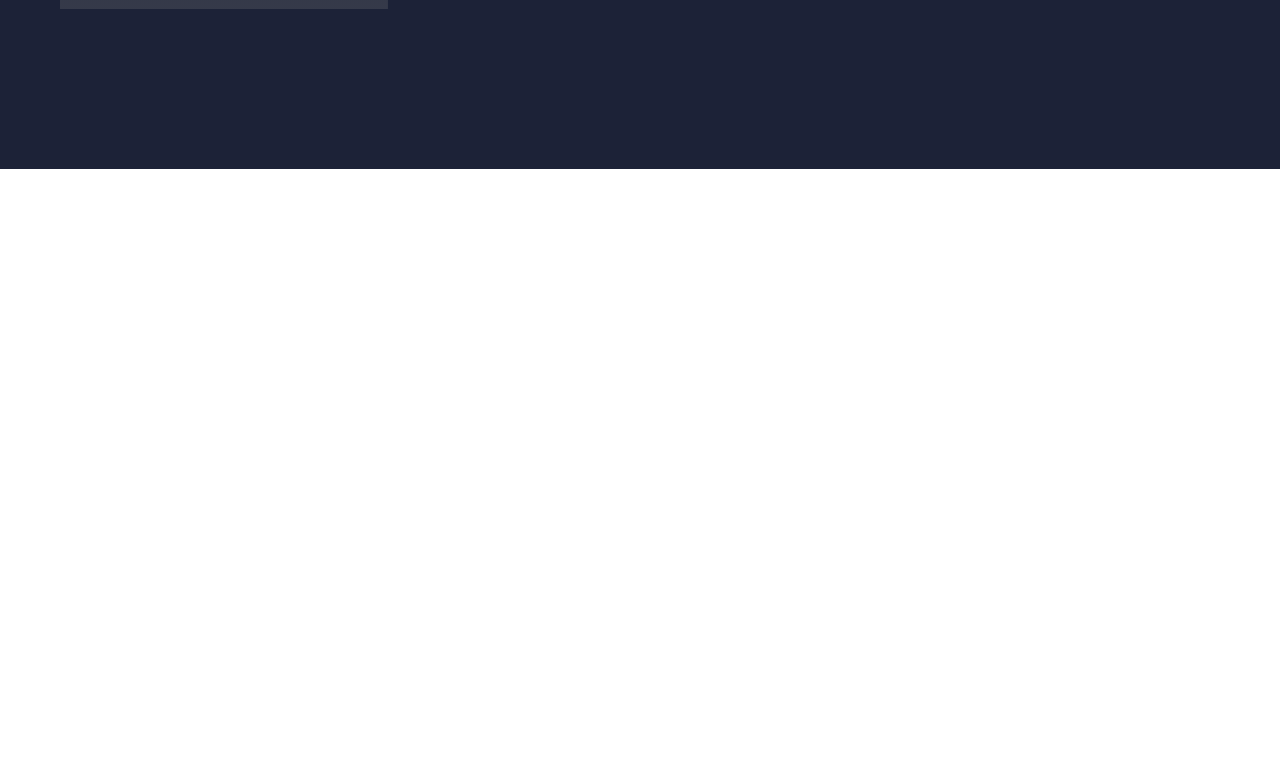
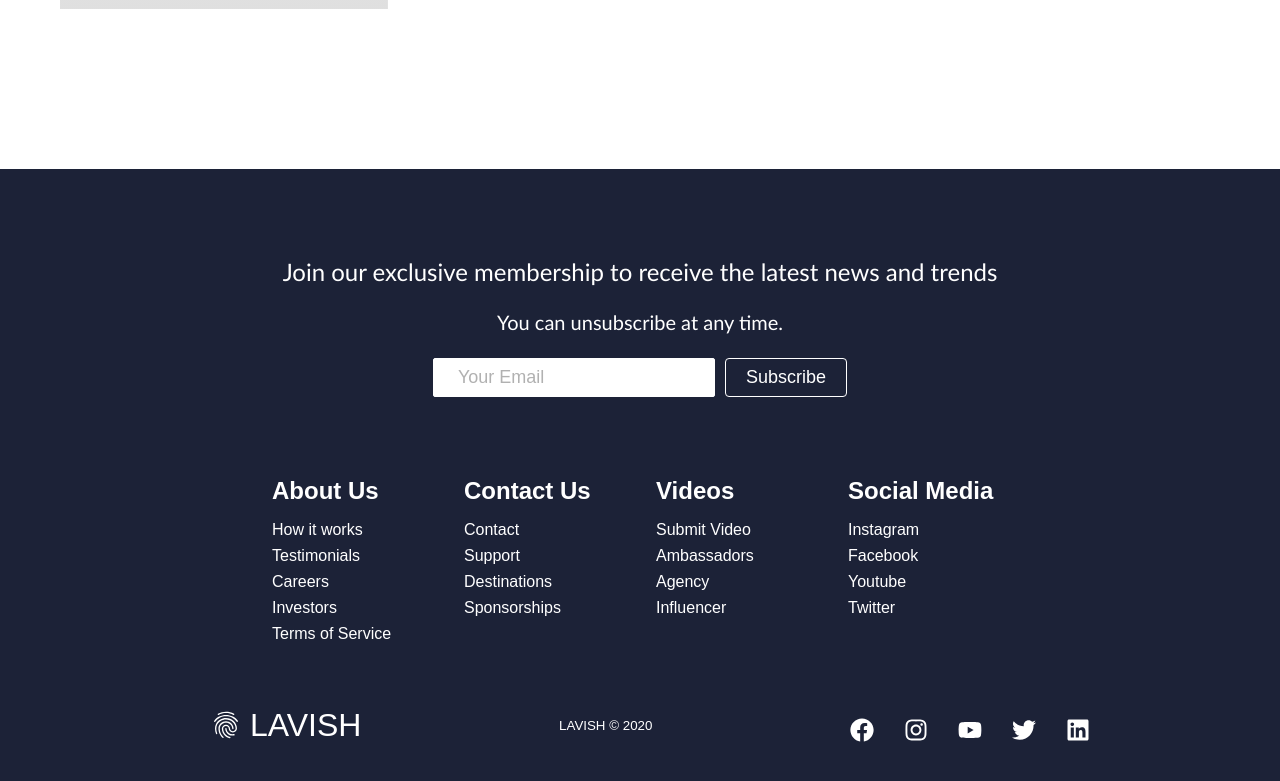
Before and after one commit to duypham9895/react-hooks-lavish, a React (Create React App) app: page / in a window 1280 px wide. Shown: the part 3158-3939 px from the top of the page. Before the commit the page ends 3327 px from the top, so only its background shows below. Built offline with nearby package versions, Linux system fonts and the light colour scheme.

Commit message:
Adding the Footer Component

```diff
--- a/src/App.js
+++ b/src/App.js
@@ -4,6 +4,7 @@
 import "./App.css";
 
 import Navbar from "./components/Navbar";
+import Footer from "./components/pages/Footer/Footer";
 import Home from "./components/pages/HomePage/Home";
 
 function App() {
@@ -13,6 +14,7 @@
             <Switch>
                 <Route path="/" exact component={Home} />
             </Switch>
+            <Footer />
         </Router>
     );
 }
--- /dev/null
+++ b/src/components/pages/Footer/Footer.css
@@ -0,0 +1,159 @@
+.footer-container {
+    background-color: #1c2237;
+    padding: 4rem 0 2rem 0;
+    display: flex;
+    flex-direction: column;
+    justify-content: center;
+    align-items: center;
+}
+
+.footer-subscription {
+    display: flex;
+    flex-direction: column;
+    justify-content: center;
+    align-items: center;
+    text-align: center;
+    margin-bottom: 24px;
+    padding: 24px;
+    color: #fff;
+}
+
+.footer-subscription > p {
+    font-family: "Trebuchet MS", "Lucida Sans Unicode", "Lucida Grande",
+        "Lucida Sans", Arial, sans-serif;
+}
+
+.footer-subscription-heading {
+    margin-bottom: 24px;
+    font-size: 24px;
+}
+
+.footer-subscription-text {
+    margin-bottom: 24px;
+    font-size: 20px;
+}
+
+.footer-input {
+    padding: 8px 24px;
+    border-radius: 2px;
+    margin-right: 10px;
+    outline: none;
+    border: none;
+    font-size: 18px;
+    margin-bottom: 16px;
+    border: 1px solid #fff;
+}
+
+.footer-links {
+    width: 100%;
+    max-width: 1000px;
+    display: flex;
+    justify-content: center;
+}
+
+.footer-link-wrapper {
+    display: flex;
+}
+
+.footer-link-items {
+    display: flex;
+    flex-direction: column;
+    align-items: flex-start;
+    margin: 16px;
+    text-align: left;
+    width: 160px;
+    box-sizing: border-box;
+}
+
+.footer-link-items h2 {
+    margin-bottom: 16px;
+}
+
+.footer-link-items > h2 {
+    color: #fff;
+}
+
+.footer-link-items a {
+    color: #fff;
+    text-decoration: none;
+    margin-bottom: 0.5rem;
+}
+
+.footer-link-items a:hover {
+    color: #e9e9e9;
+    transition: 0.3s ease-out;
+}
+
+.footer-email-form h2 {
+    margin-bottom: 2rem;
+}
+
+.footer-input::placeholder {
+    color: #b1b1b1;
+}
+
+/* Social Icons */
+.social-icon-link {
+    color: #fff;
+    font-size: 24px;
+}
+
+.social-media {
+    max-width: 1000px;
+    width: 100%;
+}
+
+.social-media-wrap {
+    display: flex;
+    justify-content: space-between;
+    align-items: center;
+    width: 90%;
+    max-width: 1000px;
+    margin: 40px auto 0 auto;
+}
+
+.social-icons {
+    display: flex;
+    justify-content: space-between;
+    align-items: center;
+    width: 240px;
+}
+
+.social-logo {
+    color: #fff;
+    justify-self: start;
+    margin-left: 20px;
+    cursor: pointer;
+    text-decoration: none;
+    font-size: 2rem;
+    display: flex;
+    align-items: center;
+    margin-bottom: 16px;
+}
+
+.website-rights {
+    color: #fff;
+    margin-bottom: 16px;
+}
+
+@media screen and (max-width: 820px) {
+    .footer-links {
+        padding-top: 2rem;
+    }
+
+    .footer-input {
+        width: 100%;
+    }
+
+    .btn {
+        width: 100%;
+    }
+
+    .footer-link-wrapper {
+        flex-direction: column;
+    }
+
+    .social-media-wrap {
+        flex-direction: column;
+    }
+}
--- /dev/null
+++ b/src/components/pages/Footer/Footer.js
@@ -0,0 +1,133 @@
+import React from "react";
+import { Link } from "react-router-dom";
+
+import {
+    FaFacebook,
+    FaInstagram,
+    FaYoutube,
+    FaTwitter,
+    FaLinkedin,
+} from "react-icons/fa";
+import { MdFingerprint } from "react-icons/md";
+
+import "./Footer.css";
+import { Button } from "../../Button";
+
+function Footer() {
+    return (
+        <div className="footer-container">
+            <section className="footer-subscription">
+                <p className="footer-subscription-heading">
+                    Join our exclusive membership to receive the latest news and
+                    trends
+                </p>
+                <p className="footer-subscription-text">
+                    You can unsubscribe at any time.
+                </p>
+                <div className="input-areas">
+                    <form>
+                        <input
+                            className="footer-input"
+                            name="email"
+                            type="email"
+                            placeholder="Your Email"
+                        />
+                        <Button buttonStyle="btn--outline">Subscribe</Button>
+                    </form>
+                </div>
+            </section>
+            <div className="footer-links">
+                <div className="footer-link-wrapper">
+                    <div className="footer-link-items">
+                        <h2>About Us</h2>
+                        <Link to="/sign-up">How it works</Link>
+                        <Link to="/">Testimonials</Link>
+                        <Link to="/">Careers</Link>
+                        <Link to="/">Investors</Link>
+                        <Link to="/">Terms of Service</Link>
+                    </div>
+                    <div className="footer-link-items">
+                        <h2>Contact Us</h2>
+                        <Link to="/">Contact</Link>
+                        <Link to="/">Support</Link>
+                        <Link to="/">Destinations</Link>
+                        <Link to="/">Sponsorships</Link>
+                    </div>
+                </div>
+                <div className="footer-link-wrapper">
+                    <div className="footer-link-items">
+                        <h2>Videos</h2>
+                        <Link to="/">Submit Video</Link>
+                        <Link to="/">Ambassadors</Link>
+                        <Link to="/">Agency</Link>
+                        <Link to="/">Influencer</Link>
+                    </div>
+                    <div className="footer-link-items">
+                        <h2>Social Media</h2>
+                        <Link to="/">Instagram</Link>
+                        <Link to="/">Facebook</Link>
+                        <Link to="/">Youtube</Link>
+                        <Link to="/">Twitter</Link>
+                    </div>
+                </div>
+            </div>
+            <section className="social-media">
+                <div className="social-media-wrap">
+                    <div className="footer-logo">
+                        <Link to="/" className="social-logo">
+                            <MdFingerprint className="navbar-icon" />
+                            LAVISH
+                        </Link>
+                    </div>
+                    <small className="website-rights">LAVISH © 2020</small>
+                    <div className="social-icons">
+                        <Link
+                            className="social-icon-link"
+                            to="/"
+                            target="_blank"
+                            aria-label="Facebook"
+                        >
+                            <FaFacebook />
+                        </Link>
+                        <Link
+                            className="social-icon-link"
+                            to="/"
+                            target="_blank"
+                            aria-label="Instagram"
+                        >
+                            <FaInstagram />
+                        </Link>
+                        <Link
+                            className="social-icon-link"
+                            to={
+                                "//www.youtube.com/channel/UCsKsymTY_4BYR-wytLjex7A?view_as=subscriber"
+                            }
+                            target="_blank"
+                            aria-label="Youtube"
+                        >
+                            <FaYoutube />
+                        </Link>
+                        <Link
+                            className="social-icon-link"
+                            to="/"
+                            target="_blank"
+                            aria-label="Twitter"
+                        >
+                            <FaTwitter />
+                        </Link>
+                        <Link
+                            className="social-icon-link"
+                            to="/"
+                            target="_blank"
+                            aria-label="LinkedIn"
+                        >
+                            <FaLinkedin />
+                        </Link>
+                    </div>
+                </div>
+            </section>
+        </div>
+    );
+}
+
+export default Footer;
--- a/src/components/pages/HomePage/Data.js
+++ b/src/components/pages/HomePage/Data.js
@@ -41,9 +41,9 @@
 };
 
 export const homeObjFour = {
-    lightBg: false,
-    lightText: true,
-    lightTextDesc: true,
+    lightBg: true,
+    lightText: false,
+    lightTextDesc: false,
     topLine: "DATA ANALYTICS",
     headline: "Every transaction is stored on our secure cloud database",
     description:
```
